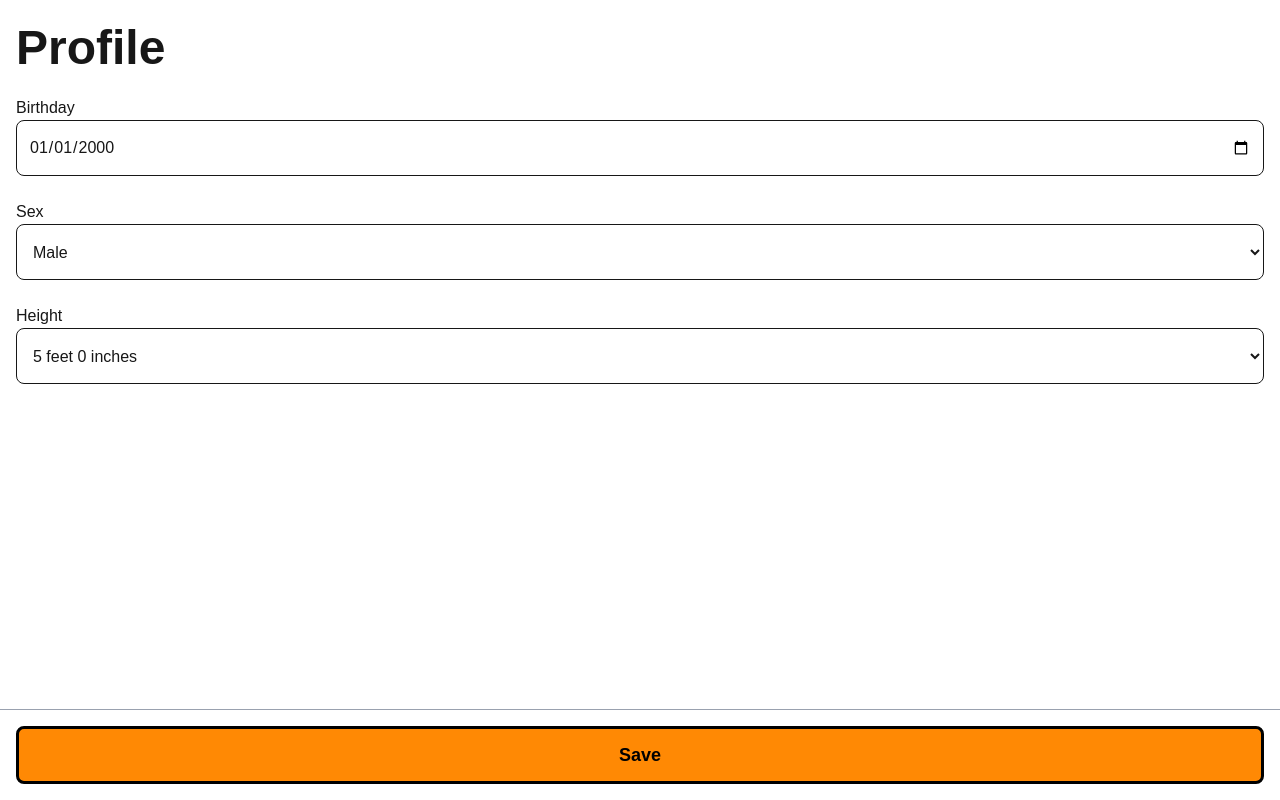
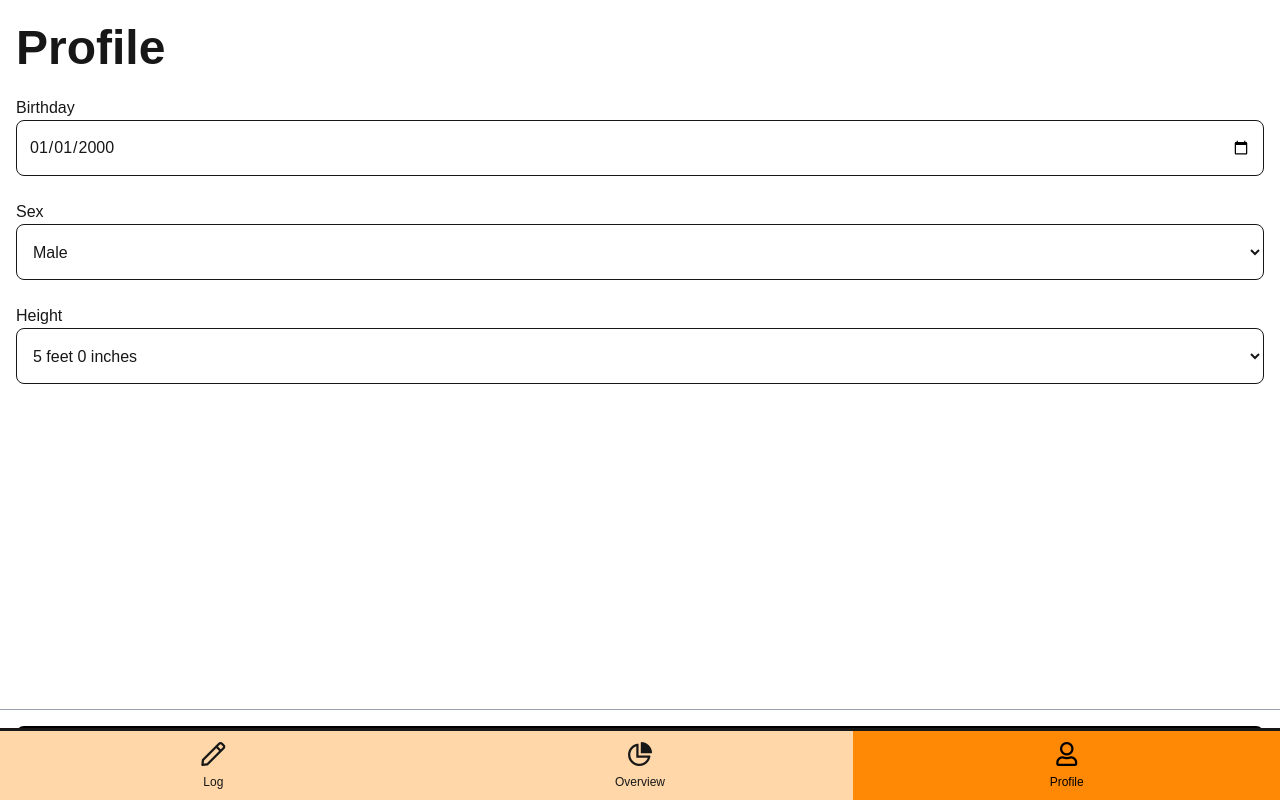
Before and after one commit to Tsmith18256/my-health-app-web, a Next.js app: page /body-comp/profile in a window 1280 px wide. Built offline with nearby package versions, Linux system fonts and the light colour scheme.

Commit message:
Add profile page to bottom nav

```diff
--- a/src/app/(app)/body-comp/log/page.tsx
+++ b/src/app/(app)/body-comp/log/page.tsx
@@ -1,4 +1,4 @@
-import { BodyCompBottomNav } from "@/body-comp/body-comp-bottom-nav.component";
+import { BodyCompBottomNav, BodyCompBottomNavPage } from "@/body-comp/body-comp-bottom-nav.component";
 import { BodyCompLogList } from '@/body-comp/log/body-comp-log-list.component';
 import { FloatingActionButton } from "@/shared/components/buttons/floating-action-button/floating-action-button.component";
 import { LoadingIndicator } from '@/shared/components/loading-indicator/loading-indicator.component';
@@ -18,7 +18,7 @@ export default function BodyCompLogPage() {
         <FloatingActionButton />
       </Link>
 
-      <BodyCompBottomNav currentPage="log" />
+      <BodyCompBottomNav currentPage={BodyCompBottomNavPage.Log} />
     </>
   );
 }
--- a/src/app/(app)/body-comp/overview/page.tsx
+++ b/src/app/(app)/body-comp/overview/page.tsx
@@ -1,4 +1,4 @@
-import { BodyCompBottomNav } from "@/body-comp/body-comp-bottom-nav.component";
+import { BodyCompBottomNav, BodyCompBottomNavPage } from "@/body-comp/body-comp-bottom-nav.component";
 import { calculateNavyBodyFat } from "@/body-comp/calculate-body-fat";
 import { OverviewMetricRow } from "@/body-comp/overview/overview-metric-row.component";
 import { OverviewMetricsSection } from "@/body-comp/overview/overview-metrics-section.component";
@@ -181,7 +181,7 @@ export default async function OverviewPage() {
         </OverviewSection>
       </main>
 
-      <BodyCompBottomNav currentPage="overview" />
+      <BodyCompBottomNav currentPage={BodyCompBottomNavPage.Overview} />
     </>
   );
 }
--- a/src/app/(app)/body-comp/profile/page.tsx
+++ b/src/app/(app)/body-comp/profile/page.tsx
@@ -1,3 +1,4 @@
+import { BodyCompBottomNav, BodyCompBottomNavPage } from '@/body-comp/body-comp-bottom-nav.component';
 import { UserProfileForm } from '@/body-comp/profile/user-profile-form.component';
 import { Header } from '@/shared/components/header/header.component';
 
@@ -7,6 +8,8 @@ export default function ProfilePage() {
       <Header title="Profile" />
 
       <UserProfileForm submitButtonLabel="Save" />
+
+      <BodyCompBottomNav currentPage={BodyCompBottomNavPage.Profile} />
     </>
   );
 }
--- a/src/body-comp/body-comp-bottom-nav.component.tsx
+++ b/src/body-comp/body-comp-bottom-nav.component.tsx
@@ -1,32 +1,43 @@
-import { Icon, IconImage, IconSize } from '@/shared/components/icon/icon.component';
+import {
+  Icon,
+  IconImage,
+  IconSize,
+} from "@/shared/components/icon/icon.component";
+import { ObjectValues } from "@/shared/types/object-values.types";
 import Link from "next/link";
 
-export const BodyCompBottomNav = (props: IBodyCompBottomNavProps) => {
+export const BodyCompBottomNav = ({ currentPage }: IBodyCompBottomNavProps) => {
   return (
     <nav className="border-t-3 bottom-0 fixed flex justify-stretch h-18 inset-x-0">
-      {renderNavButton("Log", {
+      {renderNavButton(BodyCompBottomNavPage.Log, {
         href: "/body-comp/log",
-        isActive: props.currentPage === "log",
+        isActive: currentPage === BodyCompBottomNavPage.Log,
       })}
-      {renderNavButton("Overview", {
+      {renderNavButton(BodyCompBottomNavPage.Overview, {
         href: "/body-comp/overview",
-        isActive: props.currentPage === "overview",
+        isActive: currentPage === BodyCompBottomNavPage.Overview,
+      })}
+      {renderNavButton(BodyCompBottomNavPage.Profile, {
+        href: "/body-comp/profile",
+        isActive: currentPage === BodyCompBottomNavPage.Profile,
       })}
     </nav>
   );
 };
 
 const renderNavButton = (
-  page: "Log" | "Overview",
+  page: BodyCompBottomNavPage,
   opts: { href: string; isActive: boolean }
 ) => {
   const contents = (
     <div className="flex flex-col gap-2">
-      <Icon icon={page === "Log" ? IconImage.Log : IconImage.Overview} size={IconSize.Large} />
+      <Icon
+        icon={iconImageMap[page]}
+        size={IconSize.Large}
+      />
       <span className="text-xs">{page}</span>
     </div>
   );
-
 
   if (opts.isActive) {
     return (
@@ -46,6 +57,20 @@ const renderNavButton = (
   );
 };
 
+export const BodyCompBottomNavPage = {
+  Log: "Log",
+  Overview: "Overview",
+  Profile: "Profile",
+} as const;
+
+export type BodyCompBottomNavPage = ObjectValues<typeof BodyCompBottomNavPage>;
+
 export interface IBodyCompBottomNavProps {
-  currentPage: "log" | "overview";
+  currentPage: BodyCompBottomNavPage;
 }
+
+const iconImageMap: Record<BodyCompBottomNavPage, IconImage> = {
+  [BodyCompBottomNavPage.Log]: IconImage.Log,
+  [BodyCompBottomNavPage.Overview]: IconImage.Overview,
+  [BodyCompBottomNavPage.Profile]: IconImage.Profile,
+};
--- a/src/shared/components/icon/icon.component.tsx
+++ b/src/shared/components/icon/icon.component.tsx
@@ -10,6 +10,7 @@ export const IconImage = {
   Log: "fa-pen",
   Overview: "fa-chart-pie-alt",
   Plus: "fa-plus",
+  Profile: "fa-user",
   Trash: "fa-trash",
 } as const;
 
```
